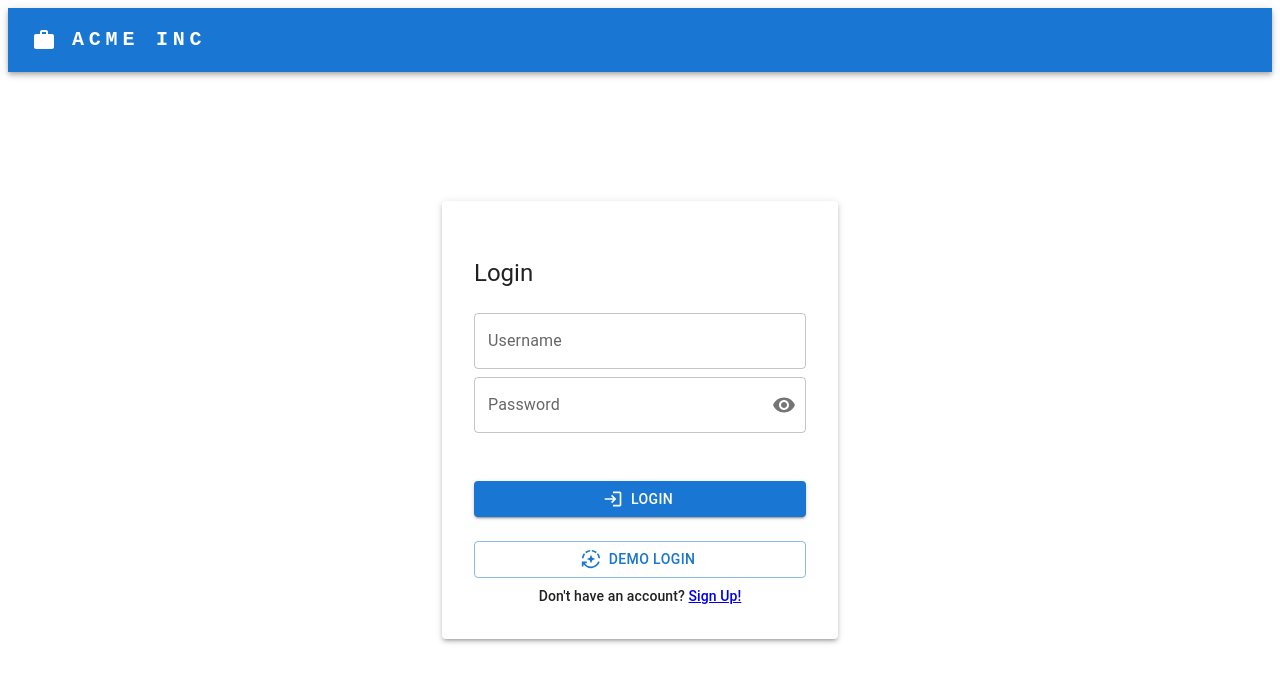
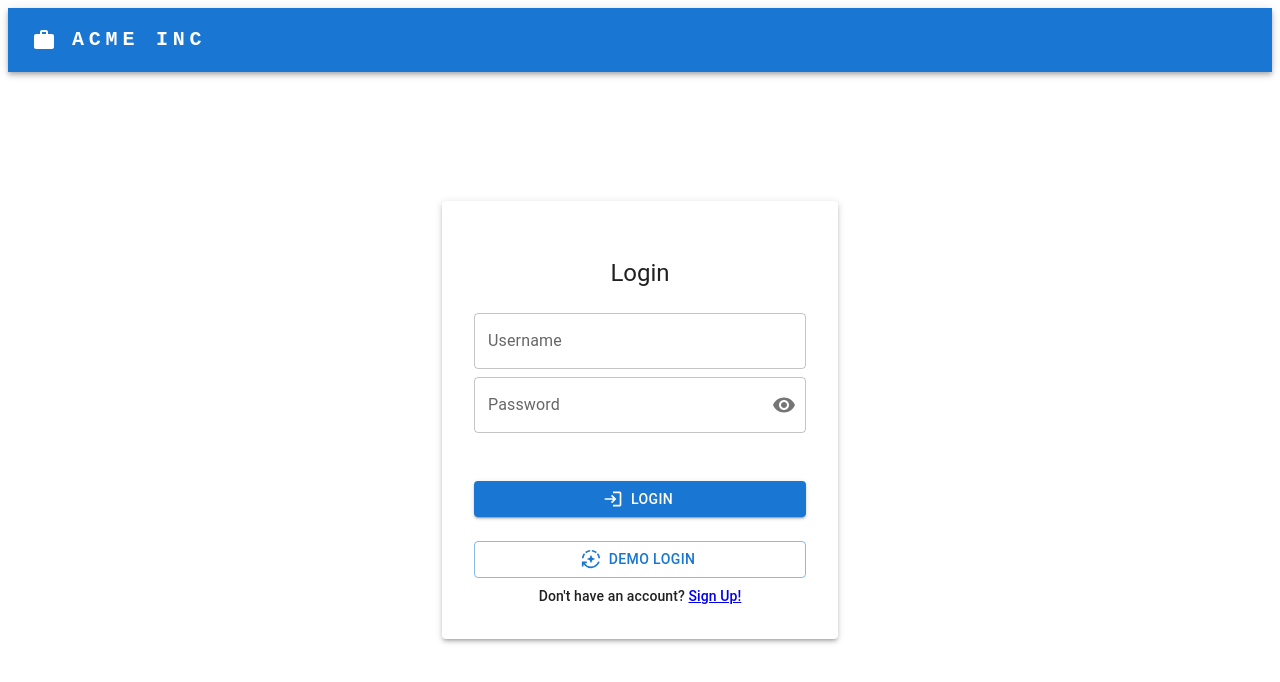
Before and after one commit to 2brownc/dashboard-with-login, a React (Create React App) app: page / in a window 1280 px wide. Shown: the top 682 px of the page. Built offline with nearby package versions, Linux system fonts and the light colour scheme.

Commit message:
center login, sign up headings

```diff
--- a/src/components/account/Login.jsx
+++ b/src/components/account/Login.jsx
@@ -160,11 +160,18 @@ export default function LoginPage() {
                 alignItems="center"
                 p={4}
               >
-
-                <Grid item xs={12}>
-                  <Typography variant="h5" component="div">
-                    Login
-                  </Typography>
+                <Grid
+                  item
+                  container
+                  justifyContent="center"
+                  alignItems="center"
+                  xs={12}
+                >
+                  <Grid item>
+                    <Typography variant="h5" component="div">
+                      Login
+                    </Typography>
+                  </Grid>
                 </Grid>
 
                 <Grid item xs={12}>
--- a/src/components/account/SignUp.jsx
+++ b/src/components/account/SignUp.jsx
@@ -371,10 +371,18 @@ status of creating an account
                 p={4}
               >
 
-                <Grid item xs={12}>
-                  <Typography variant="h5" component="div">
-                    Sign Up
-                  </Typography>
+                <Grid
+                  item
+                  container
+                  justifyContent="center"
+                  alignItems="center"
+                  xs={12}
+                >
+                  <Grid item>
+                    <Typography variant="h5" component="div">
+                      Sign Up
+                    </Typography>
+                  </Grid>
                 </Grid>
 
                 <Grid item xs={12}>
```
